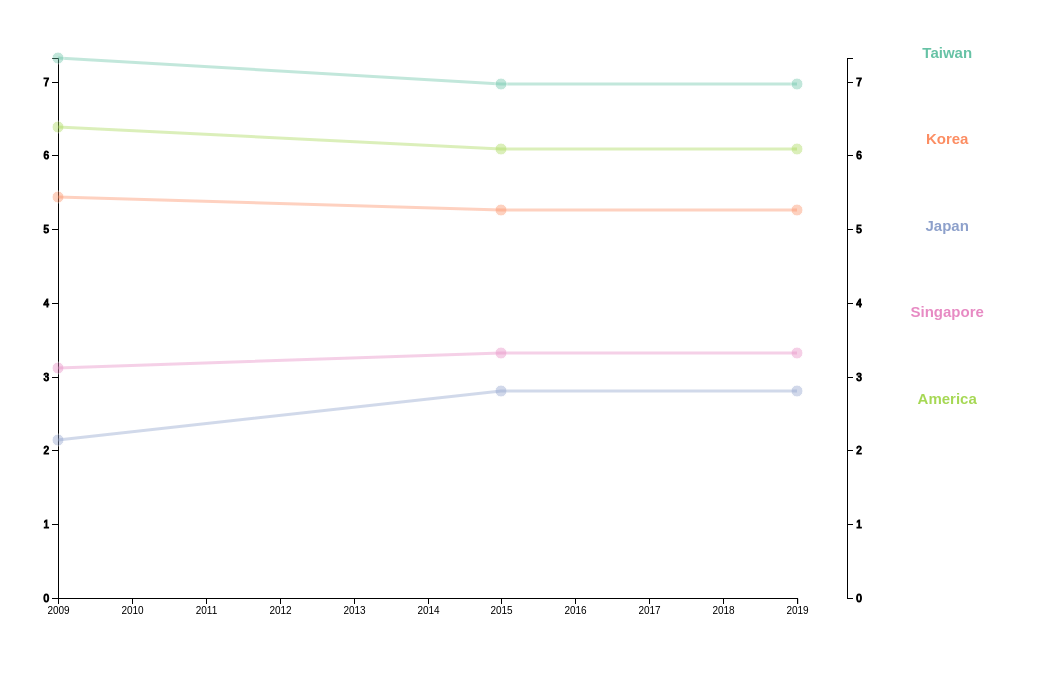
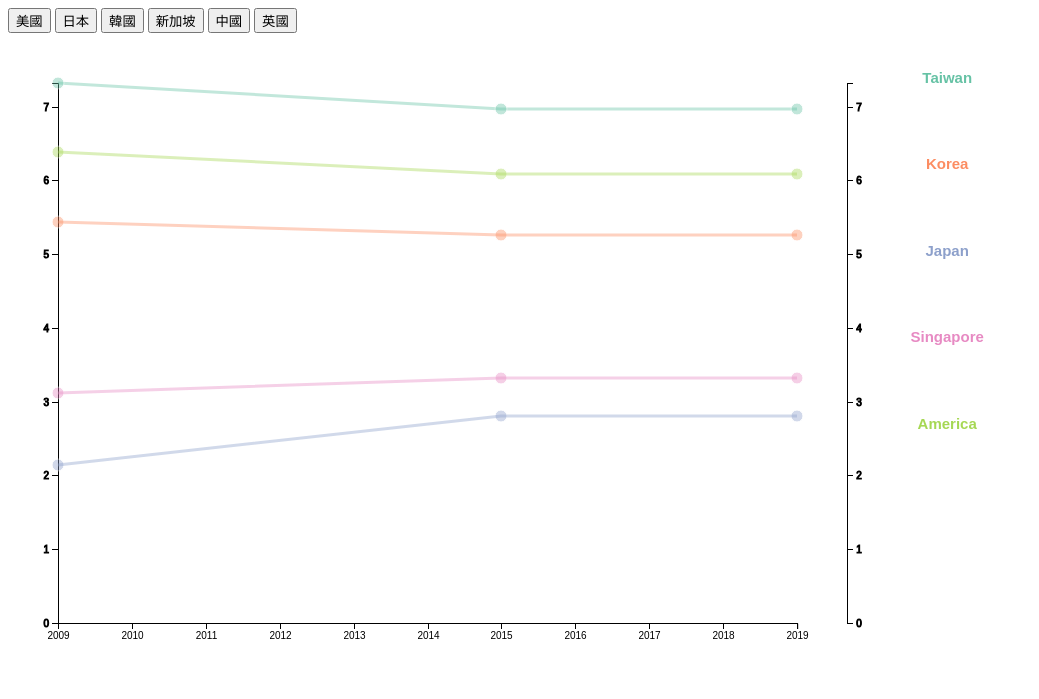
Before and after one commit to fanxuanliao/IV_hw3, a plain HTML site: page linechart.html in a window 1280 px wide. Shown: the whole page, without its empty margins (0-1039 px from the left). Drawn offline with nearby package versions, Linux system fonts and the light colour scheme.

Commit message:
add button

```diff
--- a/linechart.html
+++ b/linechart.html
@@ -1,4 +1,5 @@
 <!DOCTYPE html>
+
 <head>
     <meta charset="utf-8">
     <title>Interactive Line Chart</title>
@@ -7,7 +8,17 @@
     <script src="https://d3js.org/d3.v5.min.js"></script>
 </head>
 <!-- Body tag is where we will append our SVG and SVG objects-->
+
 <body>
+    <!-- Add 6 buttons -->
+    <button class="button button1" onclick="update('America')">美國</button>
+    <button class="button button1" onclick="update('Japan')">日本</button>
+    <button class="button button1" onclick="update('Korea')">韓國</button>
+    <button class="button button1" onclick="update('Singapore')">新加坡</button>
+    <button class="button button1" onclick="update('China')">中國</button>
+    <button class="button button1" onclick="update('England')">英國</button>
+	<!-- Container -->
     <div id="mutiline_chart_container"></div>
+
 </body>
 <script src="script.js"></script>
--- a/script.js
+++ b/script.js
@@ -4,8 +4,8 @@ var margin = { top: 50, right: 50, bottom: 50, left: 50 },
     height = window.innerHeight * 0.8 - margin.top - margin.bottom; // Use the window's height
 
 let xScale;
-let yMax;
-let yMin;
+//let yMax;
+//let yMin;
 let y1Scale;
 let y2Scale;
 let xAxis;
@@ -35,11 +35,8 @@ d3.csv("data.csv", row).then(function(data) {
         .domain(d3.extent(data.map(function(d) { return d.year; }))) // input
         .rangeRound([0, width * 0.8]); // output range
 
-    yMax = d3.max(data, function(d) { return d.percentage; });
-    yMin = d3.min(data, function(d) { return d.percentage; });
-    //y1Scale = d3.scaleLinear()
-    //    .rangeRound([height, 0])
-    //    .domain([0, yMax]);
+    //yMax = d3.max(data, function(d) { return d.percentage; });
+    //yMin = d3.min(data, function(d) { return d.percentage; });
 
     y1Scale = d3.scaleLinear()
             .rangeRound([height, 0])
@@ -79,6 +76,37 @@ d3.csv("data.csv", row).then(function(data) {
             .attr("class", "yAxis")
             .call(y2Axis)
             .attr("transform", "translate(" + (width*0.8 + margin.right) + "0,0)");
+
+    //--------------------------DRAW HISTOGRAM------------------------//
+    let barChart = svg.append('g').attr('class', 'bar-chart');
+
+
+    //Update histogram data
+    function update(newData) {
+        let bar = barChart.selectAll('.bar').data(newData);
+        bar.exit().remove();
+        bar.enter()
+            .append('rect')
+            .attr('class', 'bar')
+            .attr('fill', orange)
+            .attr('opacity', d => sortPassenger(d))
+            .attr('x', d => xScale(d.month))
+            .attr('y', d => y1Scale(d.passenger))
+            .attr('width', xScale.bandwidth())
+            .attr('height', d => y1Scale(0) - y1Scale(d.passenger))
+            .on("mouseover", bar_tooltip.show)
+            .on("mouseout", bar_tooltip.hide);
+        bar.transition()
+            .duration(500)
+            .ease(d3.easeLinear)
+            .attr('opacity', d => sortPassenger(d))
+            .attr('y', d => y1Scale(d.passenger))
+            .attr('height', d => y1Scale(0) - y1Scale(d.passenger));
+     };
+
+
+
+
 
     //----------------------------DRAW LINE---------------------------//
     var dataset = d3.map(function(d) { return { "y": d.percentage } })
```
Lines whose indentation alone changed are shown as unchanged.
